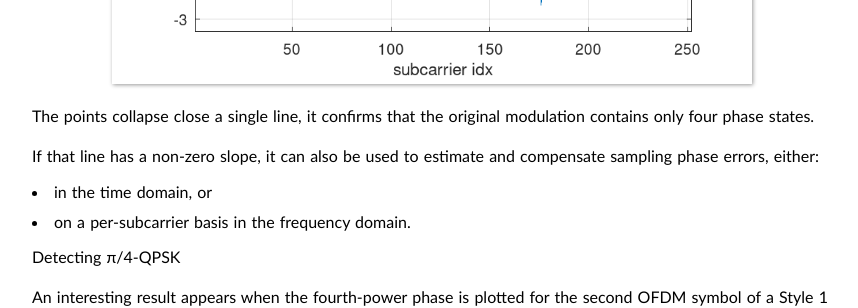
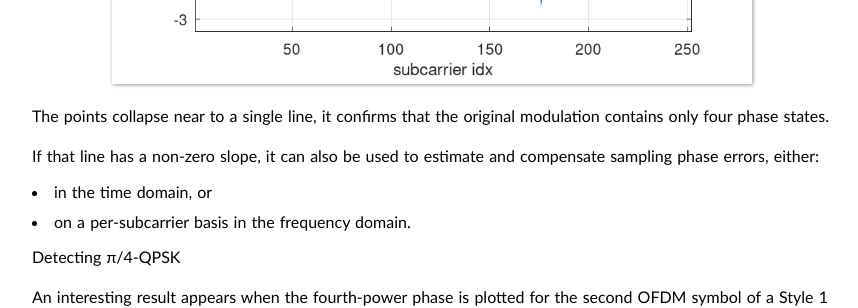
Before and after one commit to sdr-x/sdr-x.github.io, a Jekyll site: the page built from _posts/2026-06-24-starlink6.md, in a window 1280 px wide and 900 px high, scrolled down 2896 px. Shown: the part 154-462 px from the top of the window, without its empty margins (208-1066 px from the left). Built offline with Jekyll 4.4.1, drawn with Linux system fonts in a browser that asks for light colours; comment, search, counter and statistics services are not loaded.

Commit message:
Fix grammatical error in Starlink6 post

```diff
--- a/_posts/2026-06-24-starlink6.md
+++ b/_posts/2026-06-24-starlink6.md
@@ -52,7 +52,7 @@ The constellation appears to contain only four possible phases, suggesting QPSK
 
 ![](../media/style1_sub1_ru1_sym1_phase_4th_power.png)
 
-The points collapse close a single line, it confirms that the original modulation contains only four phase states.
+The points collapse near to a single line, it confirms that the original modulation contains only four phase states.
 
 If that line has a non-zero slope, it can also be used to estimate and compensate sampling phase errors, either:
 - in the time domain, or
```
